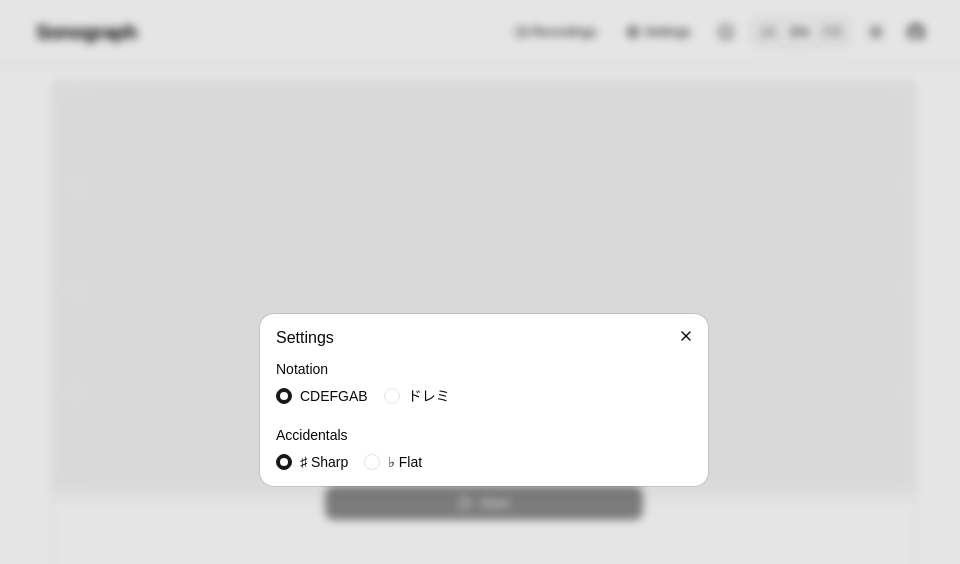
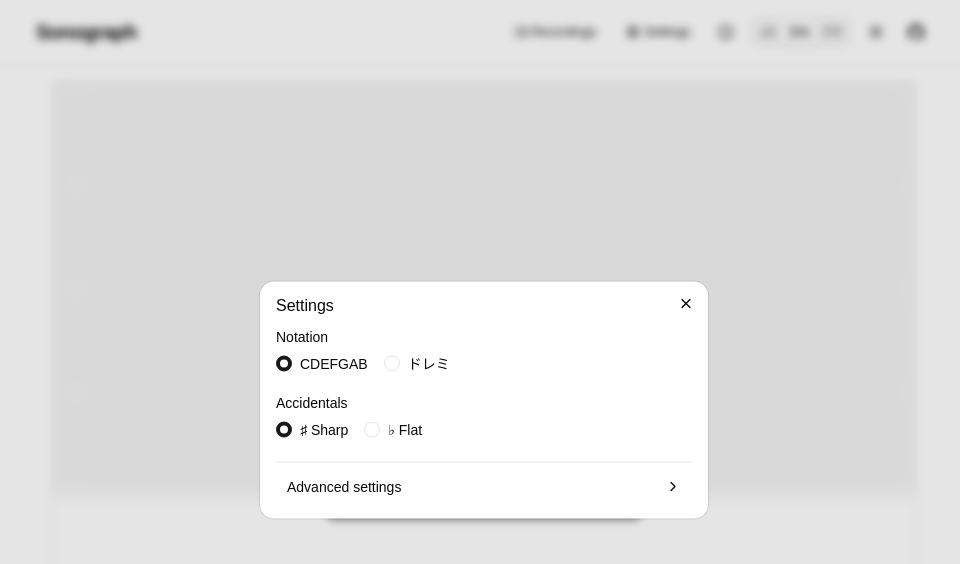
Before and after one commit to urabexon/Sonograph, a React (Vite) app: page / in a window 1280 px wide. Both pictures are taken after a click on the button "Settings". Shown: the top 564 px of the page, without its empty margins (156-1116 px from the left). Built offline with nearby package versions, Linux system fonts and the light colour scheme.

Commit message:
feat: link advanced settings from the settings dialog

```diff
--- a/src/components/SettingsDialog.tsx
+++ b/src/components/SettingsDialog.tsx
@@ -1,7 +1,10 @@
-import { memo, useCallback } from "react";
+import { memo, useCallback, useState } from "react";
 
+import { ChevronRight } from "lucide-react";
 import { useTranslation } from "react-i18next";
 
+import { AdvancedSettingsDialog } from "@/components/AdvancedSettingsDialog";
+import { Button } from "@/components/ui/button";
 import {
   Dialog,
   DialogContent,
@@ -24,6 +27,7 @@ export const SettingsDialog = memo(function SettingsDialog({
 }: SettingsDialogProps) {
   const { t } = useTranslation();
   const { state, update } = useSettings();
+  const [showAdvanced, setShowAdvanced] = useState(false);
 
   const handleNotationChange = useCallback(
     (value: string) => {
@@ -94,8 +98,24 @@ export const SettingsDialog = memo(function SettingsDialog({
               </div>
             </RadioGroup>
           </div>
+
+          <div className="pt-2 border-t">
+            <Button
+              variant="ghost"
+              className="w-full justify-between"
+              onClick={() => setShowAdvanced(true)}
+            >
+              {t("settings.advanced.open")}
+              <ChevronRight className="h-4 w-4" />
+            </Button>
+          </div>
         </div>
       </DialogContent>
+
+      <AdvancedSettingsDialog
+        open={showAdvanced}
+        onClose={() => setShowAdvanced(false)}
+      />
     </Dialog>
   );
 });
```
